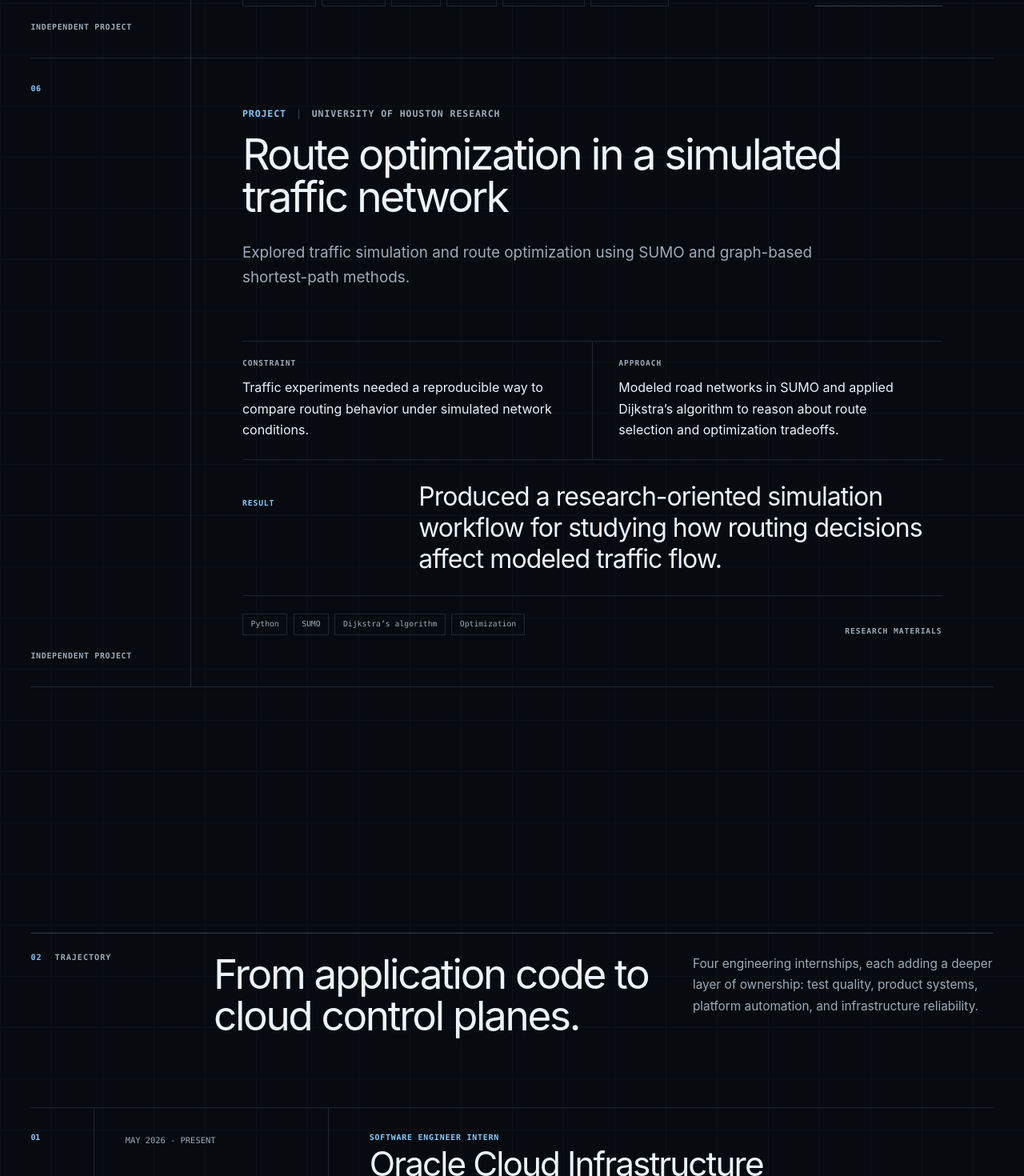
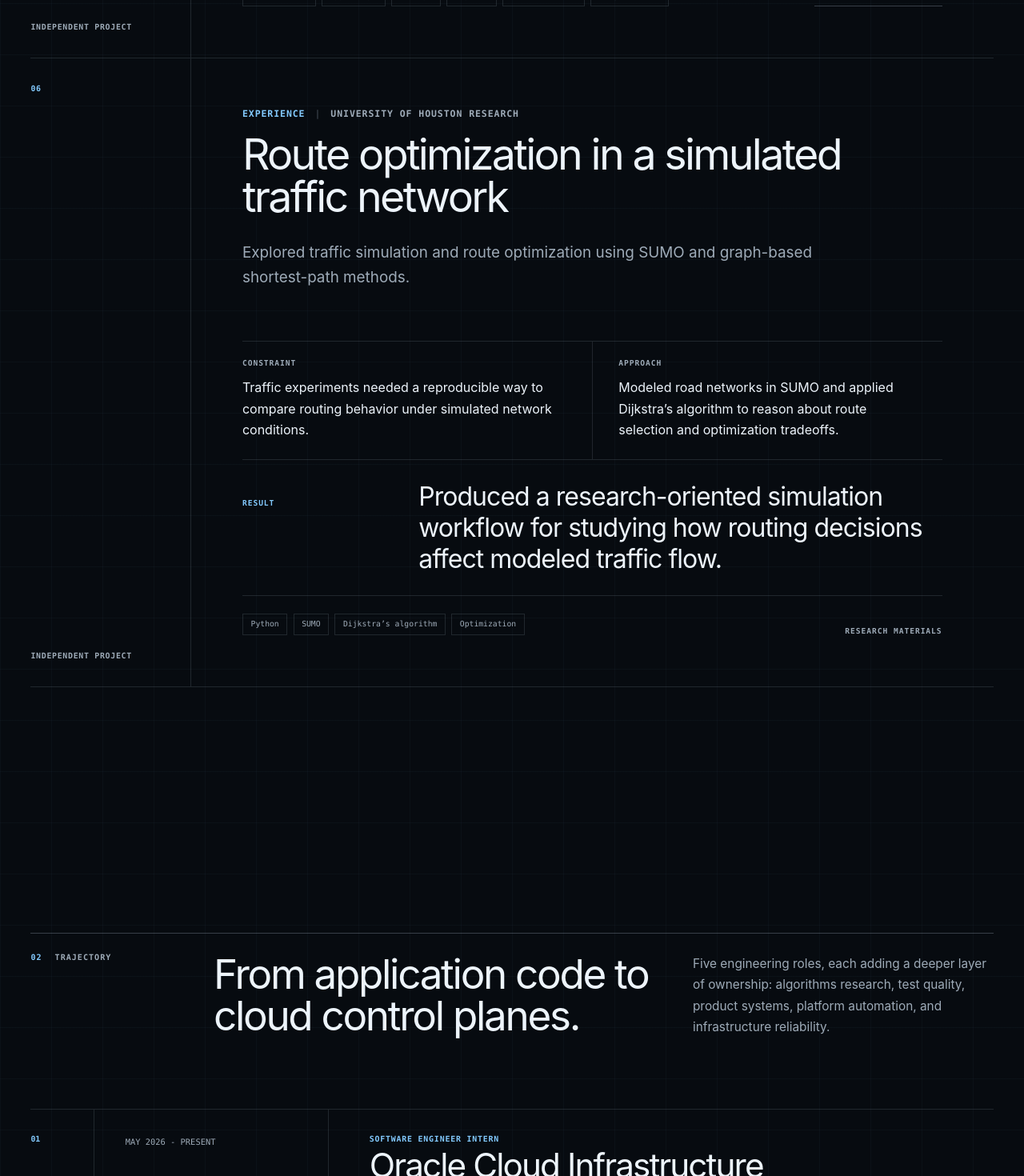
Before and after one commit to GerardZhou/GerardZhou.github.io, a React (Vite) app: page / in a window 1280 px wide. Shown: the part 6780-8250 px from the top of the page at 80% size. Built offline with nearby package versions, Linux system fonts and the light colour scheme.

Commit message:
upd: added UH research

```diff
--- a/src/components/ExperienceTimeline.tsx
+++ b/src/components/ExperienceTimeline.tsx
@@ -14,7 +14,7 @@ export function ExperienceTimeline({ items }: ExperienceTimelineProps) {
         index="02"
         kicker="Trajectory"
         title="From application code to cloud control planes."
-        description="Four engineering internships, each adding a deeper layer of ownership: test quality, product systems, platform automation, and infrastructure reliability."
+        description="Five engineering roles, each adding a deeper layer of ownership: algorithms research, test quality, product systems, platform automation, and infrastructure reliability."
       />
 
       {/* An ordered list preserves the timeline's sequence for browsers and assistive technology. */}
--- a/src/portfolioData.ts
+++ b/src/portfolioData.ts
@@ -11,7 +11,7 @@ export type FeaturedWorkId =
   | "qrmor"
   | "traffic-research";
 
-export type ExperienceId = "oracle" | "ibm" | "soapbox" | "truce";
+export type ExperienceId = "oracle" | "ibm" | "soapbox" | "truce" | "traffic-research";
 
 // A discriminated union lets TypeScript enforce an important privacy rule:
 // public work must have a URL, while private/unavailable work cannot have one.
@@ -275,7 +275,7 @@ export const featuredWork = [
     id: "traffic-research",
     title: "Route optimization in a simulated traffic network",
     organization: "University of Houston Research",
-    kind: "project",
+    kind: "experience",
     role: null,
     timeframe: null,
     summary:
@@ -354,6 +354,19 @@ export const experienceTimeline = [
       "Applied Ruff and Mypy static analysis across at least four codebases.",
     ],
     technologies: ["Python", "Pytest", "AWS Lambda", "AWS SQS", "Ruff", "Mypy"],
+  },
+  {
+    id: "traffic-research",
+    organization: "University of Houston, Real-Time Systems Lab",
+    role: "Algorithms Research Intern",
+    timeframe: "Jun 2024 - Aug 2024",
+    summary:
+      "Researched traffic-aware vehicle routing optimization and simulation workflows in Python.",
+    highlights: [
+      "Developed a vehicle routing optimization algorithm in Python that achieved 18% higher computational efficiency than Dijkstra's algorithm across urban traffic simulations.",
+      "Implemented SUMO and TraCI traffic simulations to model real-world routing and benchmark algorithmic performance.",
+    ],
+    technologies: ["Python", "SUMO", "TraCI", "Optimization", "Dijkstra's algorithm"],
   },
 ] as const satisfies readonly ExperienceEntry[];
 
```
